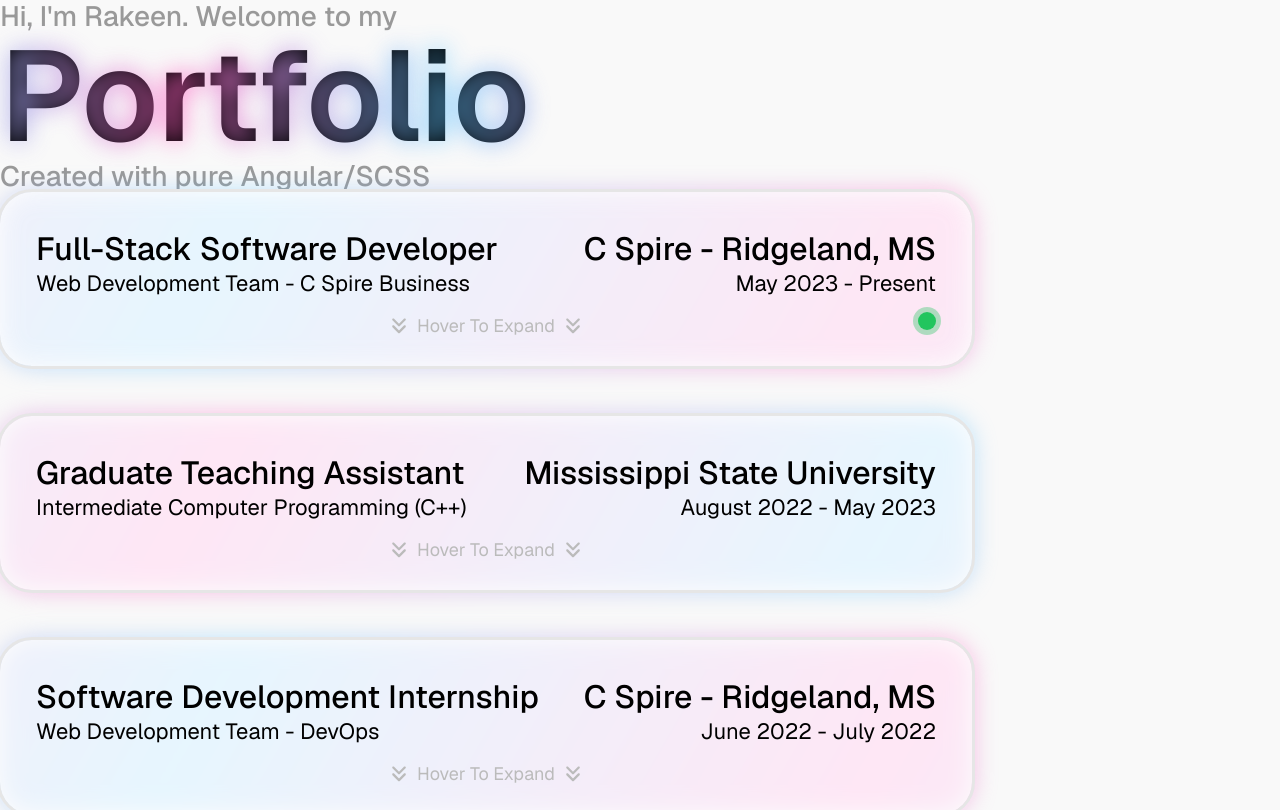
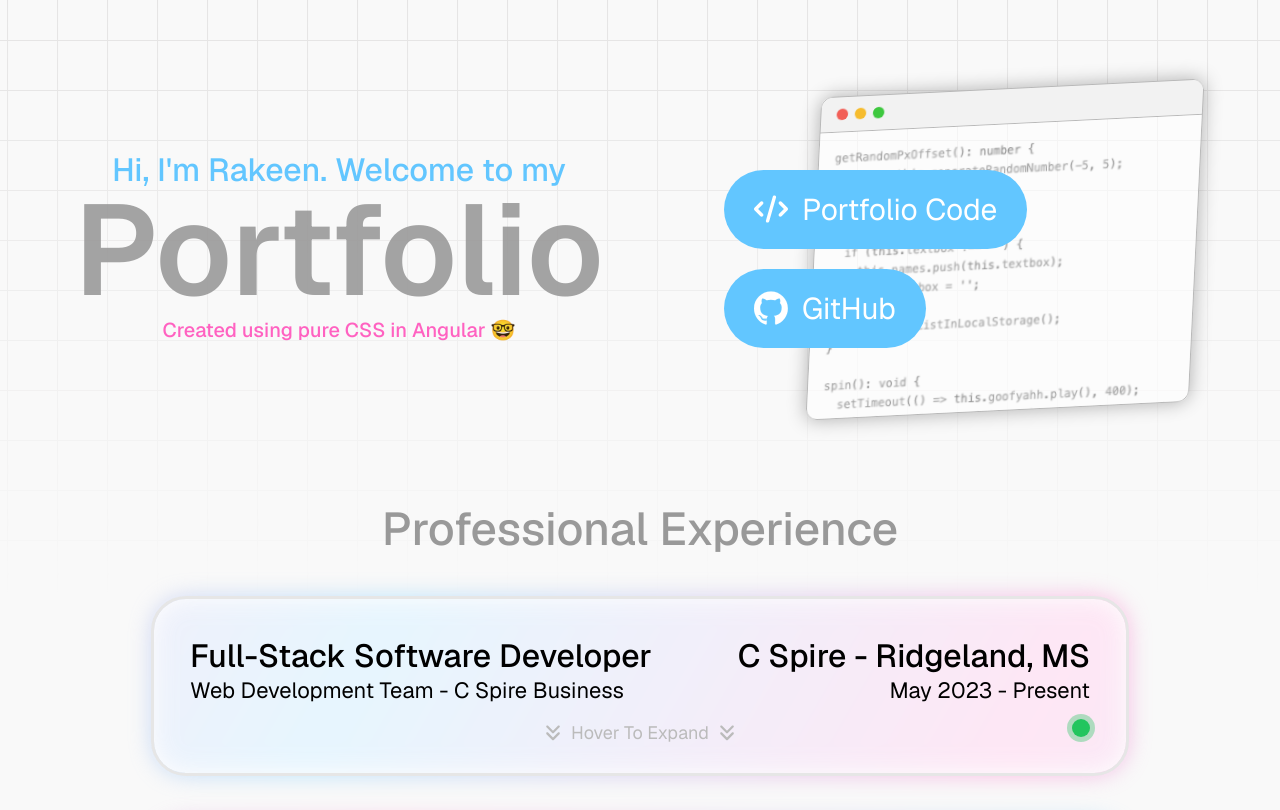
Before and after one commit to rakeenzaman/portfolio, an Angular app: page / in a window 1280 px wide. Shown: the top 810 px of the page. Built offline with nearby package versions, Linux system fonts and the light colour scheme; a web font is replaced by a local one.

Commit message:
cleaned up

```diff
--- a/src/app/app.component.html
+++ b/src/app/app.component.html
@@ -1,14 +1,9 @@
 <div class="header">
+  <div class="text">
     <div class="hi">Hi, I'm Rakeen. Welcome to my</div>
-  <div class="portfolio-wrapper">
-    <div class="overlay">Portfolio</div>
     <div class="portfolio">Portfolio</div>
+    <div class="created-with">Created using pure CSS in Angular 🤓</div>
   </div>
-  <div class="hi">Created with pure Angular/SCSS</div>
-</div>
-
-<experience />
-
   <div class="code-buttons">
     <div class="fancy-btns">
       <div class="fancy-btn">
@@ -37,6 +32,16 @@
       </div>
     </div>
   </div>
+</div>
+
+<div class="experience-container">
+  <div class="section-header">Professional Experience</div>
+  <experience />
+</div>
+
+<div class="background-test"></div>
+
+
 
 
 <router-outlet />
--- a/src/app/app.component.scss
+++ b/src/app/app.component.scss
@@ -1,49 +1,89 @@
+.background-test {
+    z-index: -1;
+    position: absolute;
+    top: 0;
+    --line-color: #e4e3e3;
+    --line-size: 50px;
+    mask: linear-gradient(-360deg,transparent 40%,white);
+    width: 100%;
+    height: 1000px;
+    background-size: 200% 200%;
+    animation: gradientAnimation 30s linear infinite;
+    background: linear-gradient(90deg,var(--line-color) 1px,transparent 1px) 0 0 / var(--line-size) var(--line-size),linear-gradient(var(--line-color) 1px,transparent 1px) 0 0 / var(--line-size) var(--line-size)
+}
+
+@keyframes gradientAnimation {
+    0% {
+        background-position: 0% 20%;
+    }
+    100% {
+        background-position: 101% 20%;
+    }
+}
+
+@keyframes headerSlideUp {
+    0% {
+        transform: translateY(100px);
+        opacity: 0;
+    }
+    100% {
+        transform: translateY(0px);
+        opacity: 1;
+    }
+}
+
+
 .header {
+    animation: headerSlideUp 0.8s ease-in-out forwards;
+    display: flex;
+    justify-content: center;
+    align-items: center;
+    gap: 120px;
+    padding: 80px 0;
+    .text {
         position: relative;
         font-family: 'Geist', sans-serif, 'Arial';
+        display: flex;
+        flex-direction: column;
+        align-items: center;
         .hi {
-        color: #999999;
-        font-size: 28px;
+            color: rgba(98,198,255,1);
+            font-size: 32px;
             font-weight: 500;
             line-height: 32px;
         }
 
-    .overlay {
-        color: black;
-        position: absolute;
+        .created-with {
+            color: rgba(255,98,193,1);
+            font-size: 20px;
+            font-weight: 500;
+            line-height: 32px;
+        }
+
+        .portfolio {
+            color: #999999;
             font-size: 128px;
             font-weight: 600;
             line-height: 128px;
+            opacity: 0.9;
         }
 
-    .portfolio {
-        opacity: 0.8;
-        filter: blur(12px);
-        height: fit-content;
-        width: fit-content;
-        font-size: 128px;
-        line-height: 128px;
-        font-weight: 600;
-        background: linear-gradient(90deg, rgba(255,98,193,1) 0%, rgba(98,198,255,1) 25%, rgba(255,98,193,1) 50%, rgba(98,198,255,1) 75%, rgba(255,98,193,1) 100%);
-        -webkit-background-clip: text;
-        background-clip: text;
-        -webkit-text-fill-color: transparent;
-        animation: gradientAnimation 3s linear infinite;
-        background-size: 200% 200%;
-        background-repeat: repeat;
-
-        @keyframes gradientAnimation {
-            0% {
-                background-position-x: 0%;
-            }
-            50% {
-                background-position-x: 50%;
-            }
-            100% {
-                background-position-x: 100%;
     }
 }
+
+.section-header {
+    text-align: center;
+    font-family: 'Geist', sans-serif, 'Arial';
+    font-size: 46px;
+    color: #999999;
+    font-weight: 500;
 }
+
+.experience-container {
+    display: flex;
+    flex-direction: column;
+    gap: 40px;
+    align-items: center;
 }
 
 .code-buttons {
@@ -161,7 +201,7 @@
                     --imageHeight: 659px;
                     background-image: url('../assets/images/screenshot.png');
                     height: calc(var(--imageHeight) * 2);
-                    animation: slide 4s linear infinite;
+                    animation: slide 8s linear infinite;
                     filter: grayscale(1);
 
                 }
```
Lines whose indentation alone changed are shown as unchanged.
